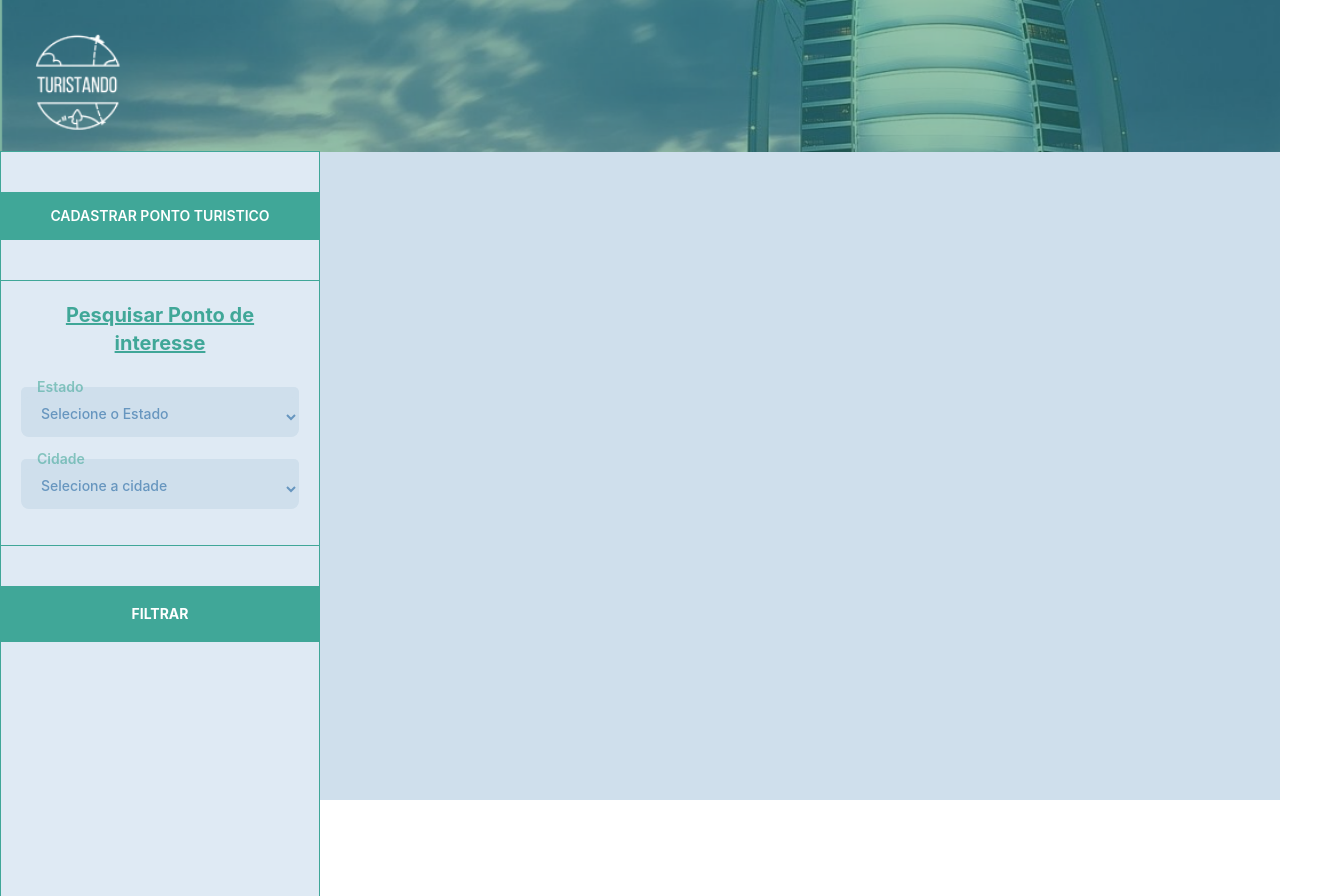
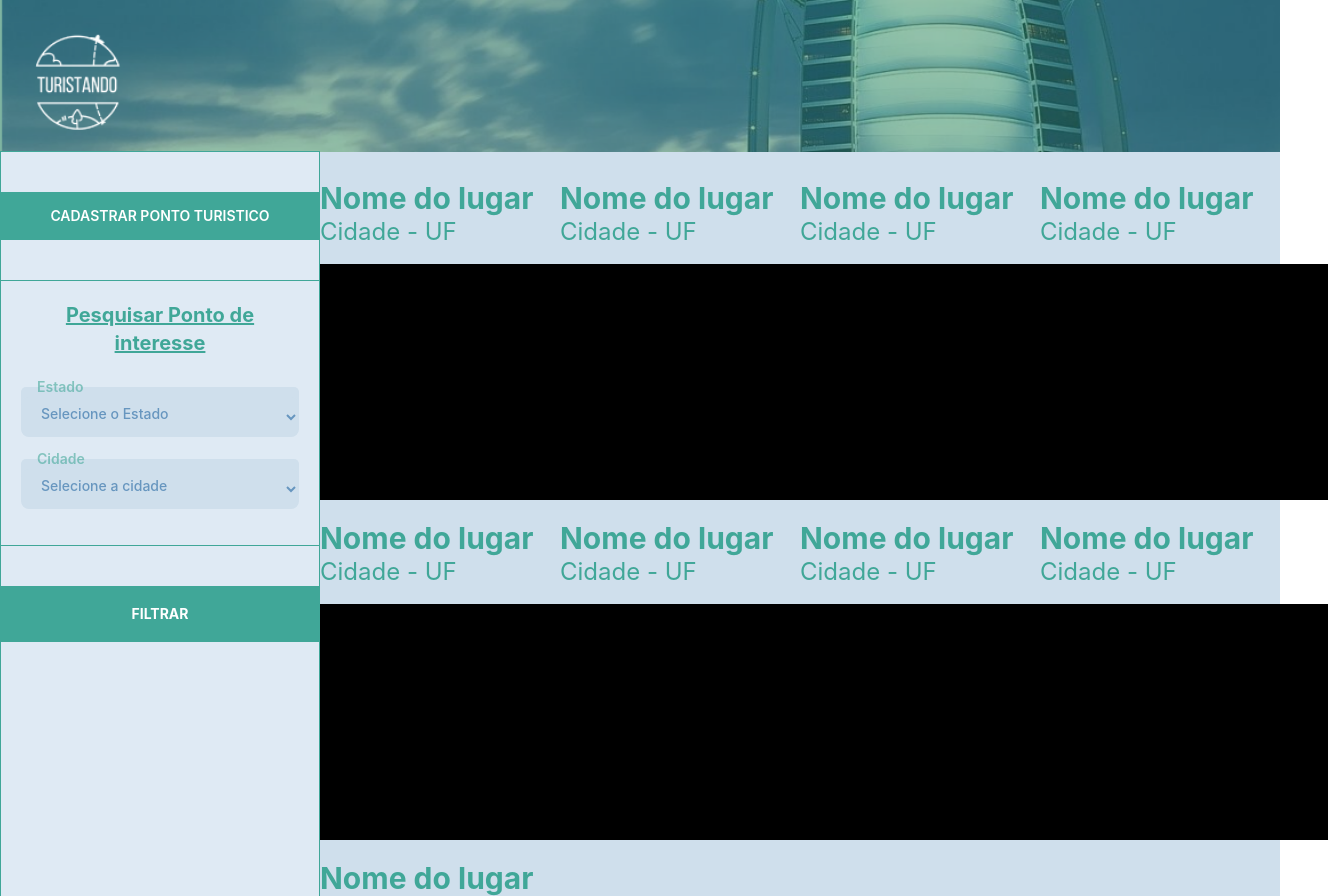
Before and after one commit to JulianoShinohara/SistemasDistribuidosFinal, a Next.js app in the folder frontend/: page /PesquisarLocais in a window 1280 px wide. Shown: the top 896 px of the page, 1328 px wide, since content can reach past the window. Before the commit the page ends 800 px from the top, so only its background shows below. Built offline with nearby package versions, Linux system fonts and the light colour scheme.

Commit message:
feat: box of places

```diff
--- a/frontend/src/components/Header/index.tsx
+++ b/frontend/src/components/Header/index.tsx
@@ -4,7 +4,7 @@ import { Button } from "../../components/Button";
 export default function Header() {
 
   return (
-    <div className="absolute w-full bg-cover bg-header p-5 flex justify-between">
+    <div className="fixed w-full bg-cover bg-header p-5 flex justify-between">
       <div className="h-28 w-28 bg-cover bg-teste "/>
     </div>
   )
--- a/frontend/src/pages/PesquisarLocais/index.tsx
+++ b/frontend/src/pages/PesquisarLocais/index.tsx
@@ -1,10 +1,7 @@
 import 'remixicon/fonts/remixicon.css';
 import React, { useCallback, useState } from "react"
 import router from 'next/router';
-import { Button } from "../../components/Button";
-import { Input } from "../../components/Input"
-import { Select } from "../../components/Select"
-import { divBack, divGeneral, divImage, divInput, divRegister, textTitle } from "./styles"
+import { divGeneral } from "./styles"
 import Header from '../../components/Header';
 import Sidebar from '../../components/Sidebar';
 
@@ -15,9 +12,88 @@ export default function Search() {
       <Header/>
       <Sidebar/>
       <div className={divGeneral}>
-        <div >
 
+        <div className='w-72 h-80 m-auto mt-5 flex rounded-lg align-itens-center flex-col ' >
+          <h1 className='text-3xl	text-textTitle font-bold'>Nome do lugar</h1>
+          <h2 className='text-2xl text-textTitle pb-4'>Cidade - UF</h2>
+
+          <div className='h-full bg-black' >
+            oioi
+          </div>
         </div>
+
+        <div className='w-72 h-80 m-auto mt-5 flex rounded-lg align-itens-center flex-col ' >
+          <h1 className='text-3xl	text-textTitle font-bold'>Nome do lugar</h1>
+          <h2 className='text-2xl text-textTitle pb-4'>Cidade - UF</h2>
+
+          <div className='h-full bg-black' >
+            oioi
+          </div>
+        </div>
+
+        <div className='w-72 h-80 m-auto mt-5 flex rounded-lg align-itens-center flex-col ' >
+          <h1 className='text-3xl	text-textTitle font-bold'>Nome do lugar</h1>
+          <h2 className='text-2xl text-textTitle pb-4'>Cidade - UF</h2>
+
+          <div className='h-full bg-black' >
+            oioi
+          </div>
+        </div>
+
+        <div className='w-72 h-80 m-auto mt-5 flex rounded-lg align-itens-center flex-col ' >
+          <h1 className='text-3xl	text-textTitle font-bold'>Nome do lugar</h1>
+          <h2 className='text-2xl text-textTitle pb-4'>Cidade - UF</h2>
+
+          <div className='h-full bg-black' >
+            oioi
+          </div>
+        </div>
+        <div className='w-72 h-80 m-auto mt-5 flex rounded-lg align-itens-center flex-col ' >
+          <h1 className='text-3xl	text-textTitle font-bold'>Nome do lugar</h1>
+          <h2 className='text-2xl text-textTitle pb-4'>Cidade - UF</h2>
+
+          <div className='h-full bg-black' >
+            oioi
+          </div>
+        </div>
+
+        <div className='w-72 h-80 m-auto mt-5 flex rounded-lg align-itens-center flex-col ' >
+          <h1 className='text-3xl	text-textTitle font-bold'>Nome do lugar</h1>
+          <h2 className='text-2xl text-textTitle pb-4'>Cidade - UF</h2>
+
+          <div className='h-full bg-black' >
+            oioi
+          </div>
+        </div>
+
+        <div className='w-72 h-80 m-auto mt-5 flex rounded-lg align-itens-center flex-col ' >
+          <h1 className='text-3xl	text-textTitle font-bold'>Nome do lugar</h1>
+          <h2 className='text-2xl text-textTitle pb-4'>Cidade - UF</h2>
+
+          <div className='h-full bg-black' >
+            oioi
+          </div>
+        </div>
+
+        <div className='w-72 h-80 m-auto mt-5 flex rounded-lg align-itens-center flex-col ' >
+          <h1 className='text-3xl	text-textTitle font-bold'>Nome do lugar</h1>
+          <h2 className='text-2xl text-textTitle pb-4'>Cidade - UF</h2>
+
+          <div className='h-full bg-black' >
+            oioi
+          </div>
+        </div>
+
+        <div className='w-72 h-80 m-auto mt-5 flex rounded-lg align-itens-center flex-col ' >
+          <h1 className='text-3xl	text-textTitle font-bold'>Nome do lugar</h1>
+          <h2 className='text-2xl text-textTitle pb-4'>Cidade - UF</h2>
+
+          <div className='h-full bg-black' >
+            oioi
+          </div>
+        </div>
+
+
 
 
 
--- a/frontend/src/pages/PesquisarLocais/styles.ts
+++ b/frontend/src/pages/PesquisarLocais/styles.ts
@@ -1,6 +1,6 @@
 export const textTitle = 'font-bold text-5xl text-textTitle text-center';
 export const divInput = 'flex items-center w-full space-x-5';
-export const divGeneral = 'flex itens-center bg-bgBlue h-screen w-full flex-col pt-40';
+export const divGeneral = 'flex bg-bgBlue h-full w-full pt-40 pl-80 pb-20 grid grid-cols-4';
 export const divRegister = 'bg-bgDivBlue p-10 mx-auto rounded-3xl w-821 border border-textTitle';
 export const divBack = 'p-2 space-x-1 flex ml-[550px]';
 export const divImage = 'mt-10 '
```
